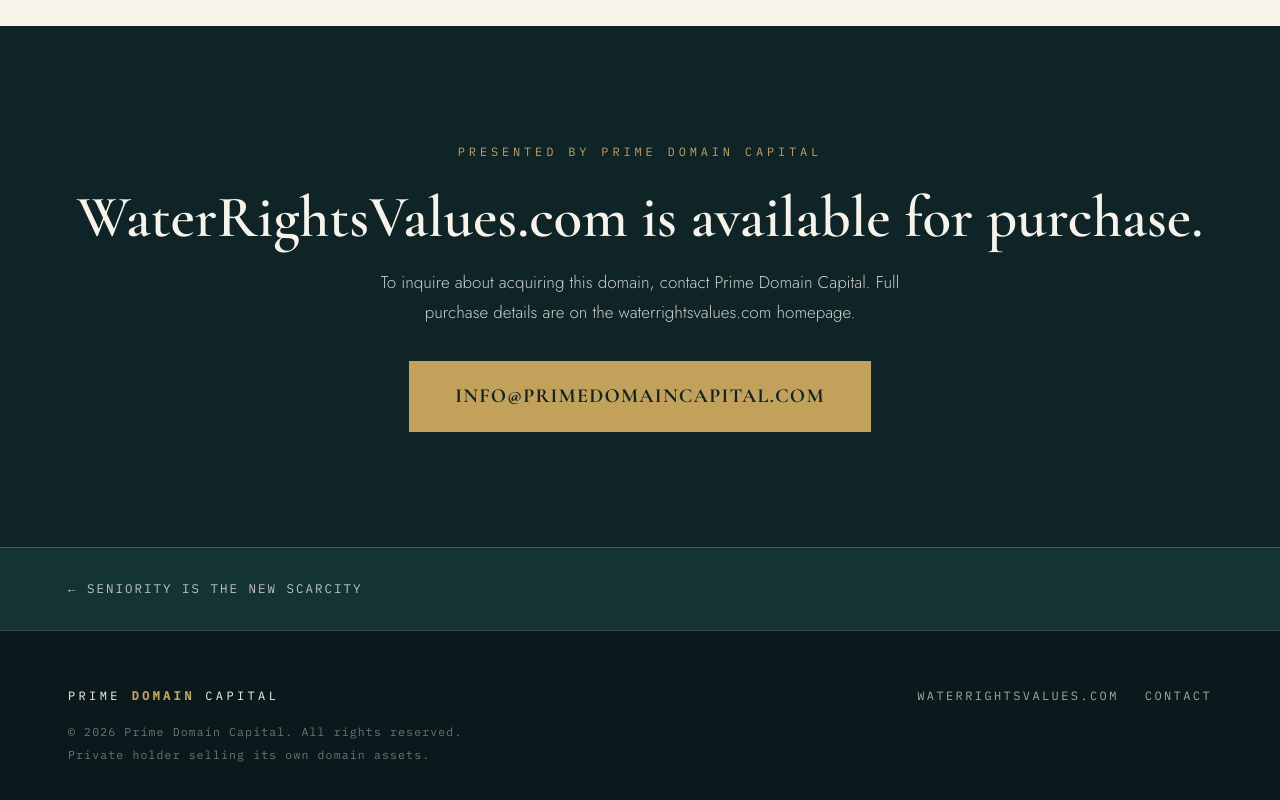
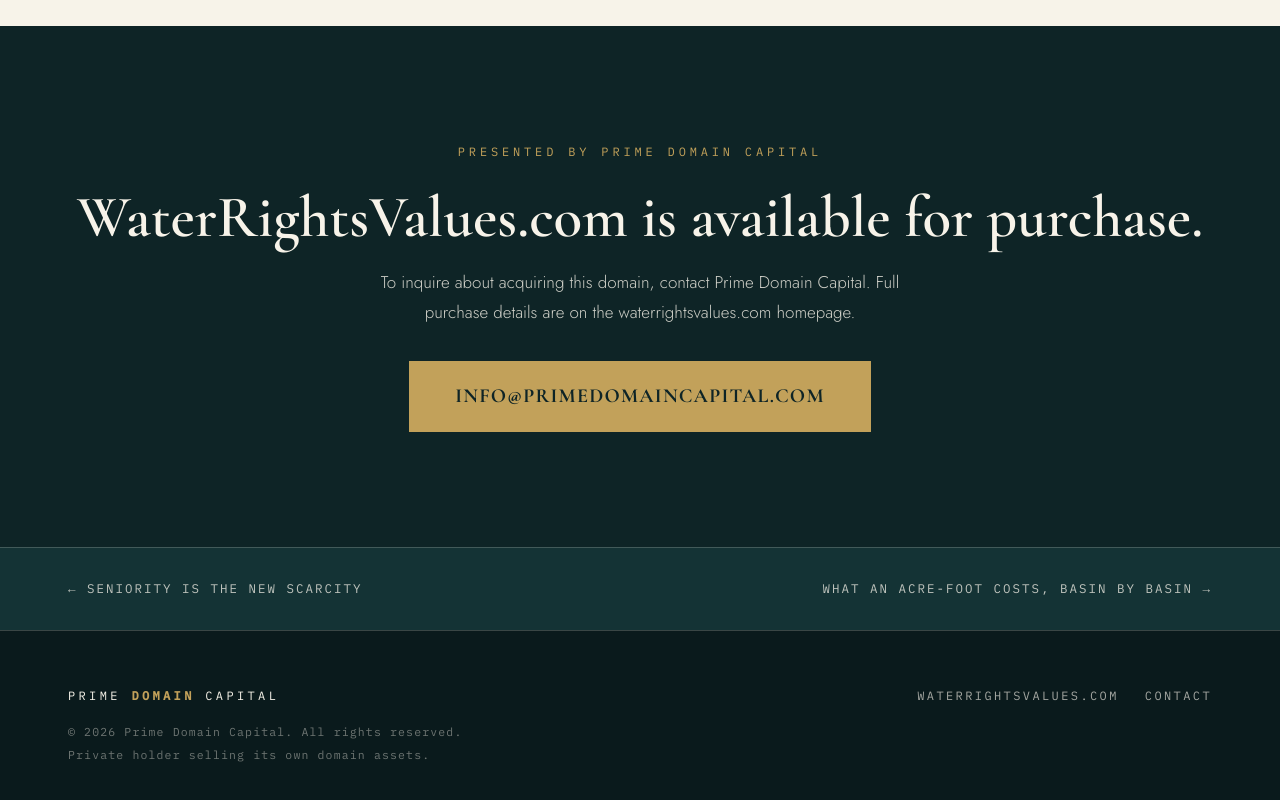
Before and after one commit to primedomaincapital/waterrightsvalues, a plain HTML site: page insights/article4.html in a window 1280 px wide. Shown: the part 4161-4961 px from the top of the page. Drawn offline with nearby package versions, Linux system fonts and the light colour scheme.

Commit message:
Add article4 nav next link to article5
Added a link to 'What an Acre-Foot Costs, Basin by Basin' in the article navigation.

```diff
--- a/insights/article4.html
+++ b/insights/article4.html
@@ -146,6 +146,7 @@
 <div class="wrap">
 <div class="article-nav-inner">
 <span><a href="article3.html">&larr; Seniority Is the New Scarcity</a></span>
+<span><a href="article5.html">What an Acre-Foot Costs, Basin by Basin &rarr;</a></span>
 </div>
 </div>
 </nav>
```
